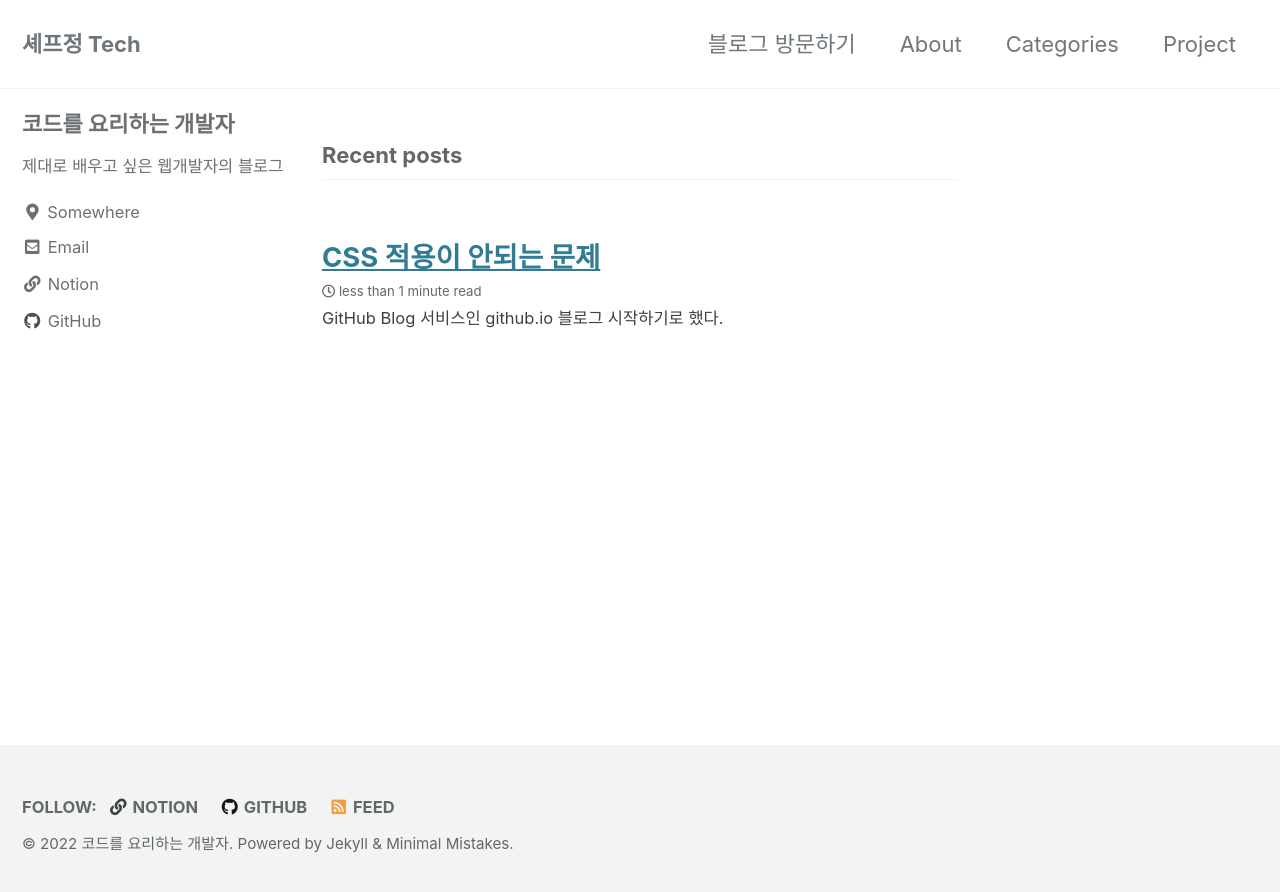
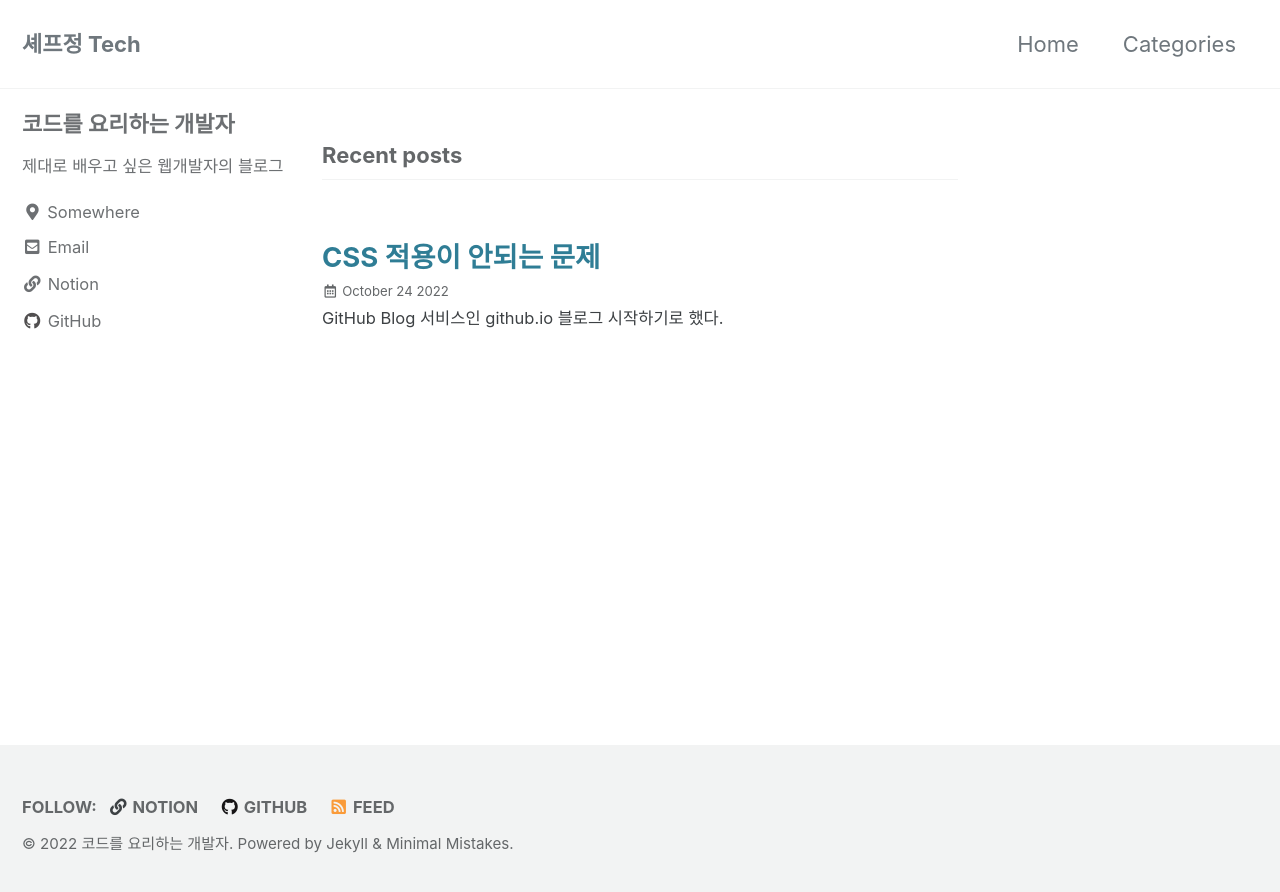
Before and after one commit to J-Heetae/J-Heetae.github.io, a Jekyll site: the page built from index.html, in a window 1280 px wide. Shown: the top 892 px of the page. Built offline with Jekyll 4.4.1, drawn with Linux system fonts in a browser that asks for light colours; cached includes are drawn as plain includes; the list of posts is cut into pages by our own code.

Commit message:
no message

```diff
--- a/_data/navigation.yml
+++ b/_data/navigation.yml
@@ -1,13 +1,9 @@
 # main links
 main:
-  - title: "블로그 방문하기"
+  - title: "Home"
     url: https://j-heetae.github.io/
-  - title: "About"
-    url: /about/
   - title: "Categories"
     url: /categories/
-  - title: "Project"
-    url: /categories/project/
   # - title: "Sample Posts"
   #   url: /year-archive/
   # - title: "Sample Collections"
--- a/_includes/archive-single.html
+++ b/_includes/archive-single.html
@@ -24,7 +24,17 @@
         <a href="{{ post.url | relative_url }}" rel="permalink">{{ title }}</a>
       {% endif %}
     </h2>
-    {% include page__meta.html type=include.type %}
+<!--
+    devinlife comments :
+        아키이브 싱글 페이지(ex. 카테고리)에 각 포스트 제목 밑에 Updated 시간 표기
+        기존에는 read_time이 표기. read_time -> date 변경
+    {% if post.read_time %}
+      <p class="page__meta"><i class="far fa-clock" aria-hidden="true"></i> {% include read-time.html %}</p>
+    {% endif %}
+-->
+    {% if post.date %}
+      <p class="page__meta"><i class="far fa-fw fa-calendar-alt" aria-hidden="true"></i> {{ post.date | date: "%B %d %Y" }}</p>
+    {% endif %}
     {% if post.excerpt %}<p class="archive__item-excerpt" itemprop="description">{{ post.excerpt | markdownify | strip_html | truncate: 160 }}</p>{% endif %}
   </article>
 </div>
--- a/_layouts/single.html
+++ b/_layouts/single.html
@@ -33,6 +33,8 @@ layout: default
           {% if page.title %}<h1 id="page-title" class="page__title p-name" itemprop="headline">
             <a href="{{ page.url | absolute_url }}" class="u-url" itemprop="url">{{ page.title | markdownify | remove: "<p>" | remove: "</p>" }}</a>
           </h1>{% endif %}
+          {% if page.read_time %}
+          <p class="page__date"><i class="fas fa-fw fa-calendar-alt" aria-hidden="true"></i> {{ site.data.ui-text[site.locale].date_label | default: "Updated:" }} <time datetime="{{ page.date | date_to_xmlschema }}">{{ page.date | date: "%B %d, %Y" }}</time></p>
           {% include page__meta.html %}
         </header>
       {% endunless %}
--- a/_sass/minimal-mistakes/_base.scss
+++ b/_sass/minimal-mistakes/_base.scss
@@ -126,6 +126,9 @@ blockquote {
 /* links */
 
 a {
+  /* devinlife : a link 하이퍼링크 밑줄 없애기 */
+  text-decoration: none;
+
   &:focus {
     @extend %tab-focus;
   }
--- /dev/null
+++ b/google2b39b1a8f3968b57.html
@@ -0,0 +1 @@
+google-site-verification: google2b39b1a8f3968b57.html
```
